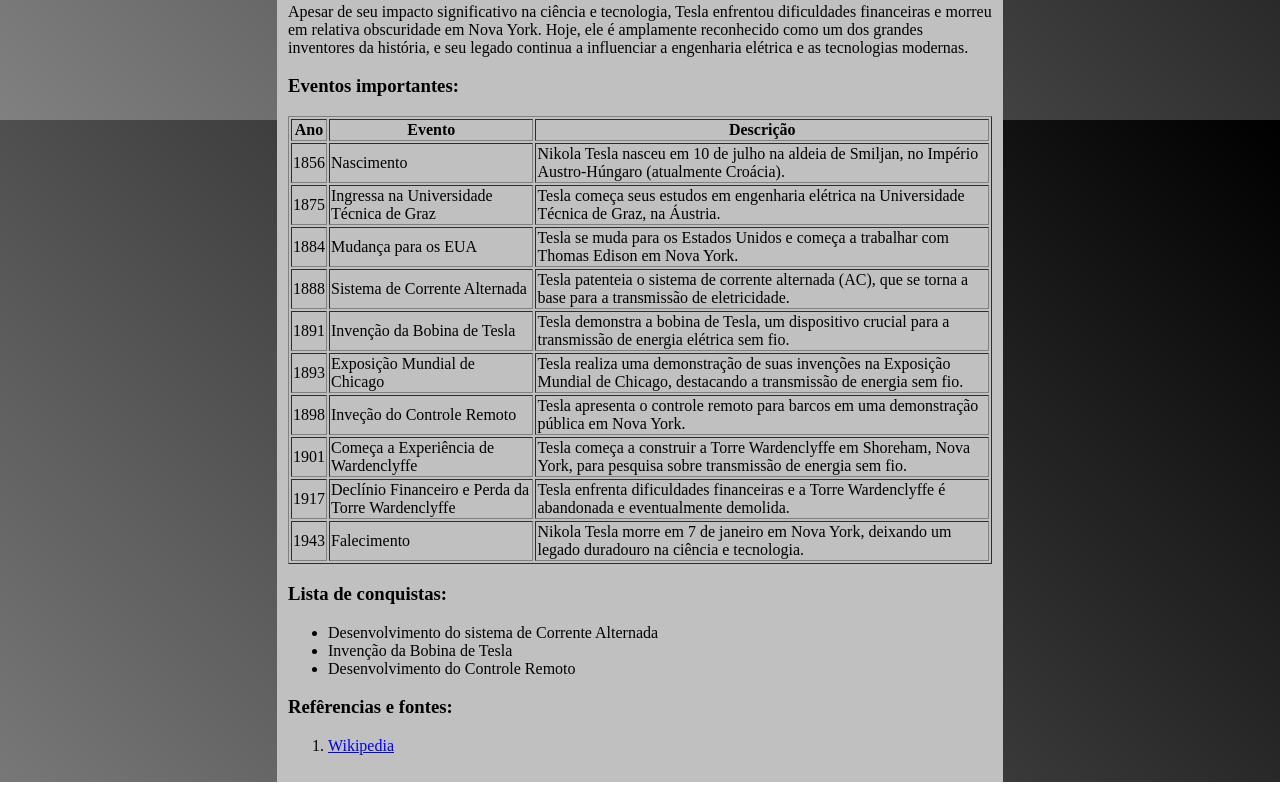
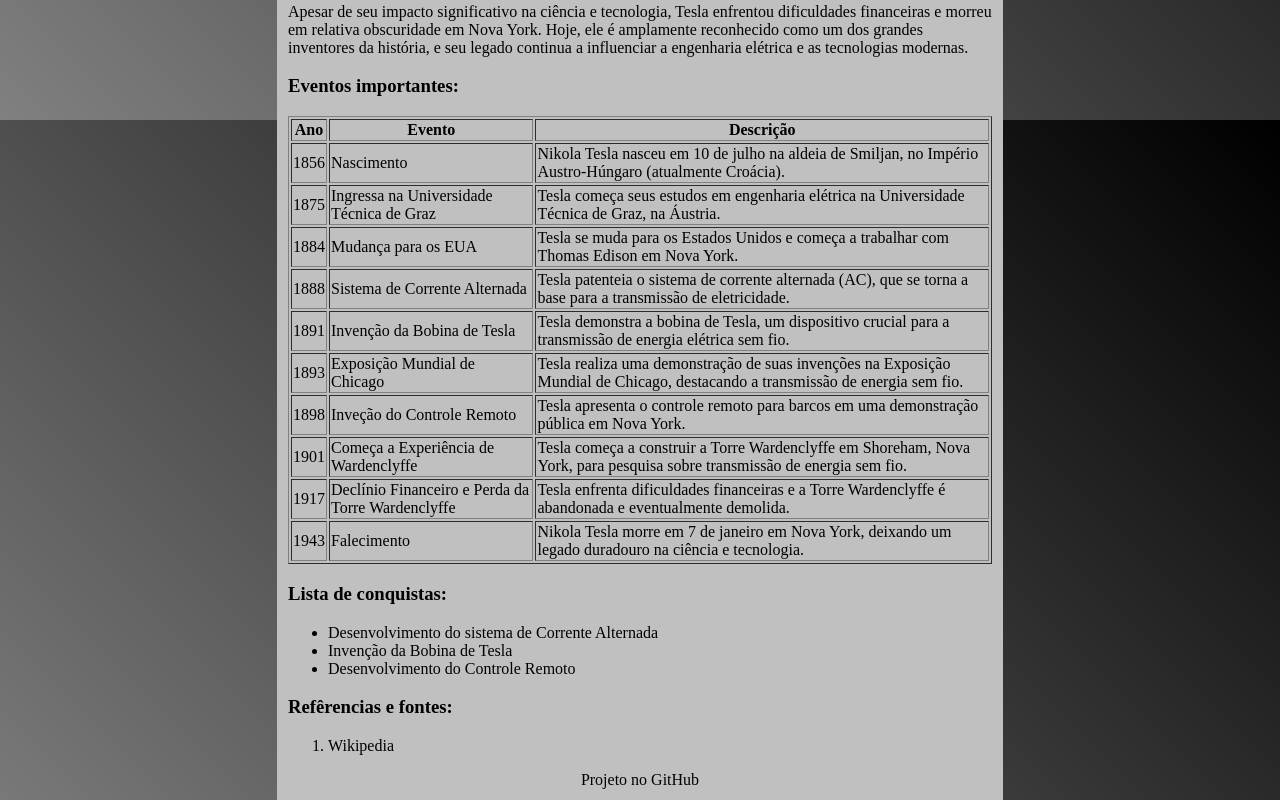
Before and after one commit to Danilo-Balsaneli/ProjetoMuseuVirtual, a plain HTML site: page index.html in a window 1280 px wide. Shown: the part 680-1480 px from the top of the page. Drawn offline with Linux system fonts and the light colour scheme.

Commit message:
Adicionado link do git

```diff
--- a/index.html
+++ b/index.html
@@ -92,6 +92,7 @@
     <ol>
         <li><a href="https://www.google.com/url?sa=t&rct=j&q=&esrc=s&source=web&cd=&cad=rja&uact=8&ved=2ahUKEwiome7uie6HAxVTO7kGHakhEX8QFnoECDkQAQ&url=https%3A%2F%2Fpt.wikipedia.org%2Fwiki%2FNikola_Tesla&usg=AOvVaw1839UQG8f_zwBJlhCOeJF0&opi=89978449" target="_blank">Wikipedia</a></li>
     </ol>
+    <center><a href="https://github.com/Danilo-Balsaneli/ProjetoMuseuVirtual.git" target="_blank">Projeto no GitHub</a></center>
 <style>
     html{
         background-image: linear-gradient(45deg, gray, black);
@@ -126,6 +127,10 @@
     thead{
         text-align: center;
     }
+    a{
+        color: black;
+        text-decoration: none;
+    }
 </style>
 </body>
 </html>
```
